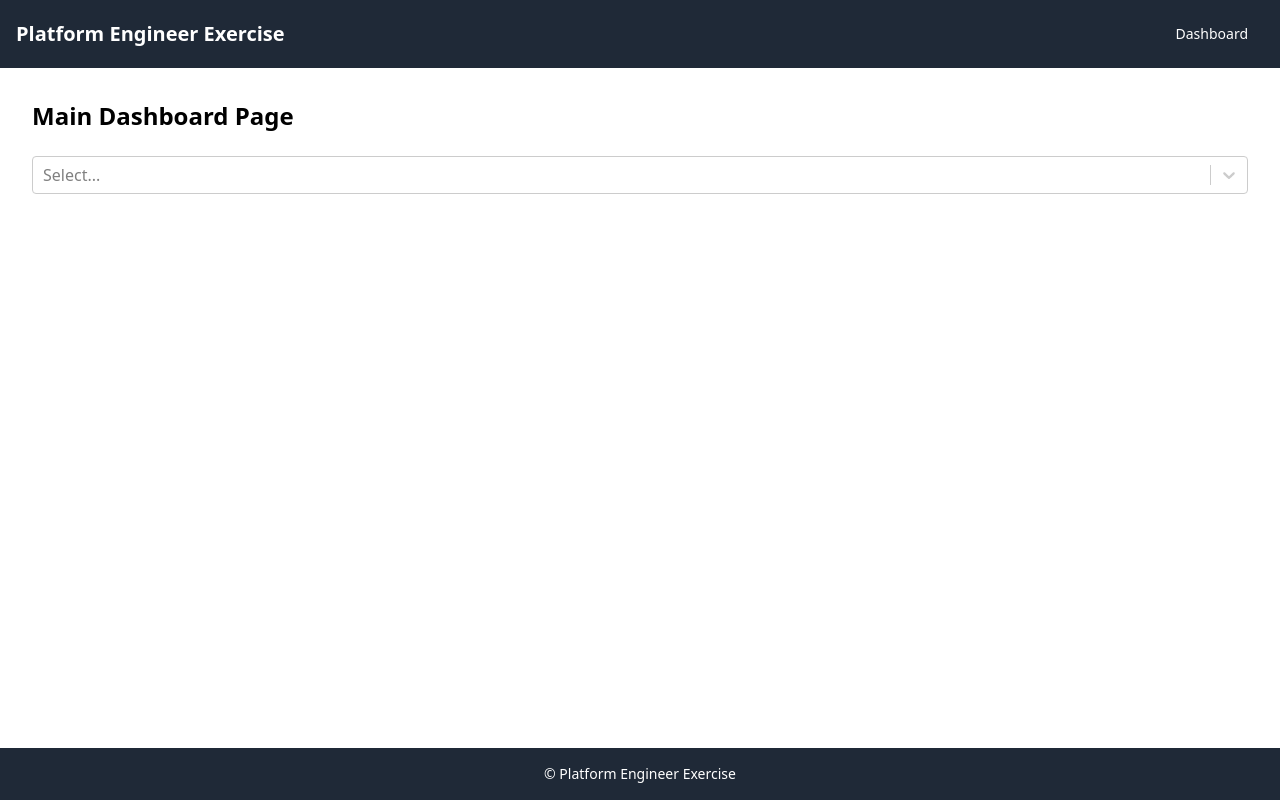
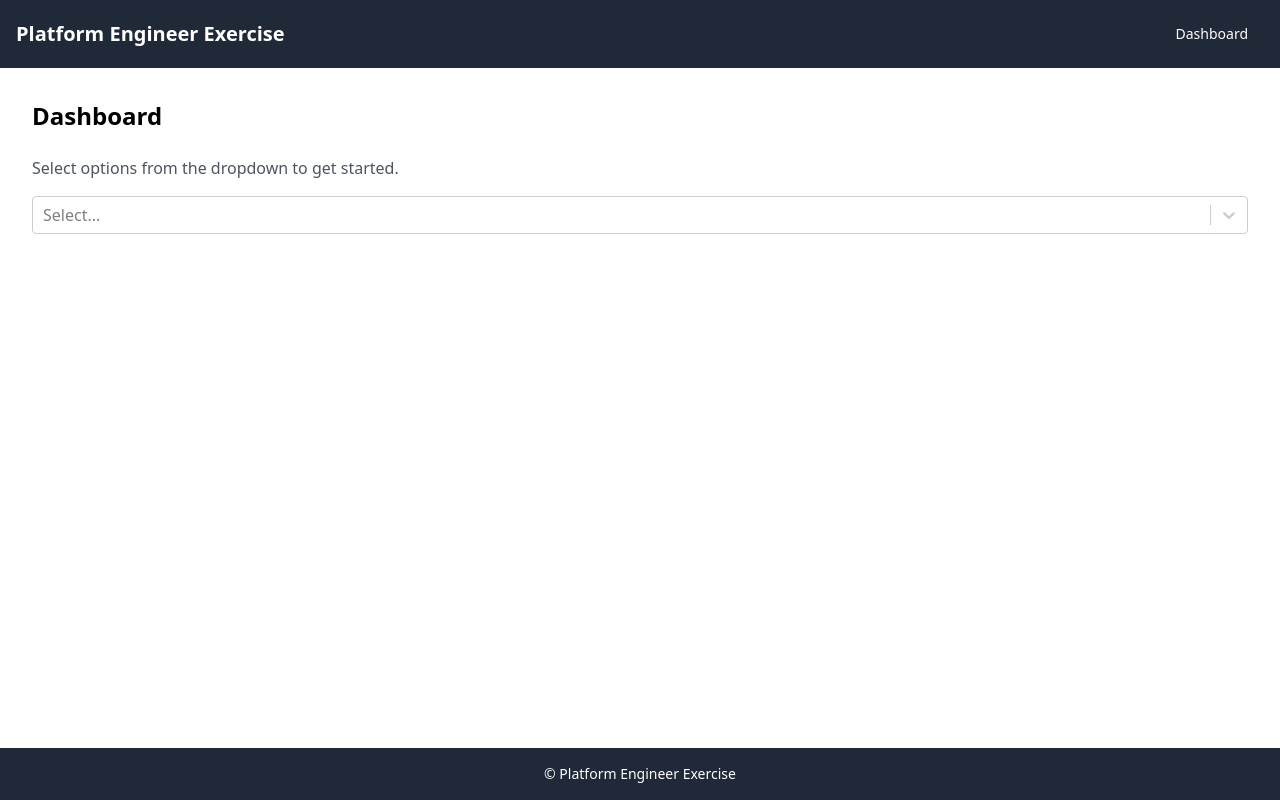
Before and after one commit to PRJM1999/platform-engineer-exercise, a React (Vite) app: page / in a window 1280 px wide. Built offline with nearby package versions, Linux system fonts and the light colour scheme.

Commit message:
Added instructional text

```diff
--- a/src/pages/Dashboard.tsx
+++ b/src/pages/Dashboard.tsx
@@ -91,7 +91,8 @@
 
   return (
     <div className="p-8">
-      <h2 className="text-2xl font-bold mb-6">Main Dashboard Page</h2>
+      <h2 className="text-2xl font-bold mb-6">Dashboard</h2>
+      <p className="text-gray-600 mb-4">Select options from the dropdown to get started.</p>
       <Select
         isMulti
         options={stockOptions}
```
